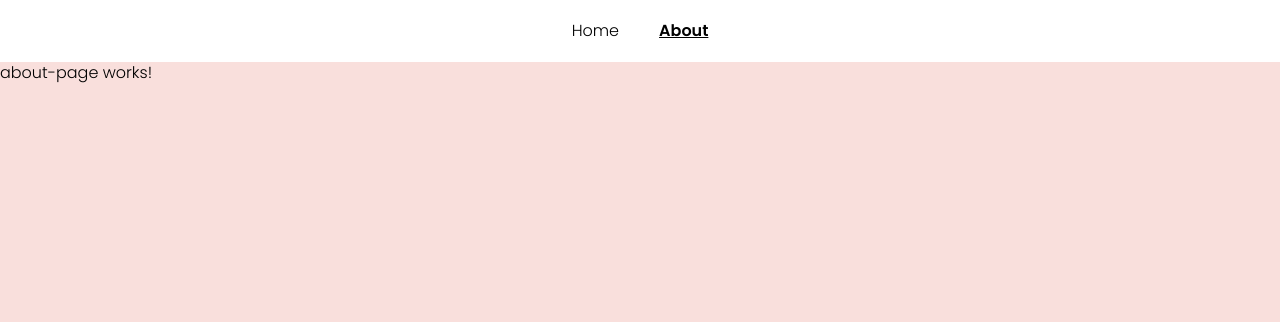
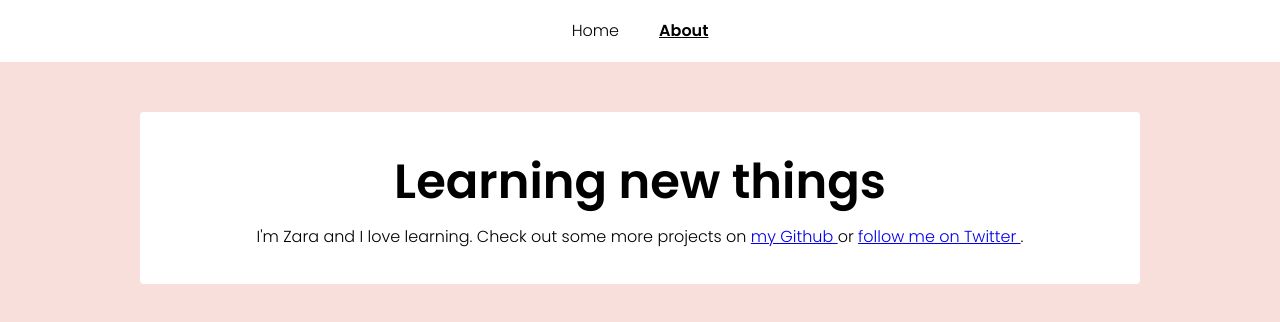
Before and after one commit to zarasyversen/angular-todo, an Angular app: page /about in a window 1280 px wide. Shown: the top 322 px of the page. Built offline with nearby package versions, Linux system fonts and the light colour scheme.

Commit message:
Add about page content

```diff
--- a/src/app/about-page/about-page.component.html
+++ b/src/app/about-page/about-page.component.html
@@ -1 +1,22 @@
-<p>about-page works!</p>
+<div class="content-page">
+  <main>
+    <section class="section">
+      <h1 class="sectionHeading">Learning new things</h1>
+      <p>
+        I'm Zara and I love learning. Check out some more projects on
+        <a
+          href="https://github.com/zarasyversen"
+          target="_blank"
+          rel="noopener"
+        >
+          my Github
+        </a>
+        or
+        <a href="https://twitter.com/madebyzara" target="_blank" rel="noopener">
+          follow me on Twitter
+        </a>
+        .
+      </p>
+    </section>
+  </main>
+</div>
```
